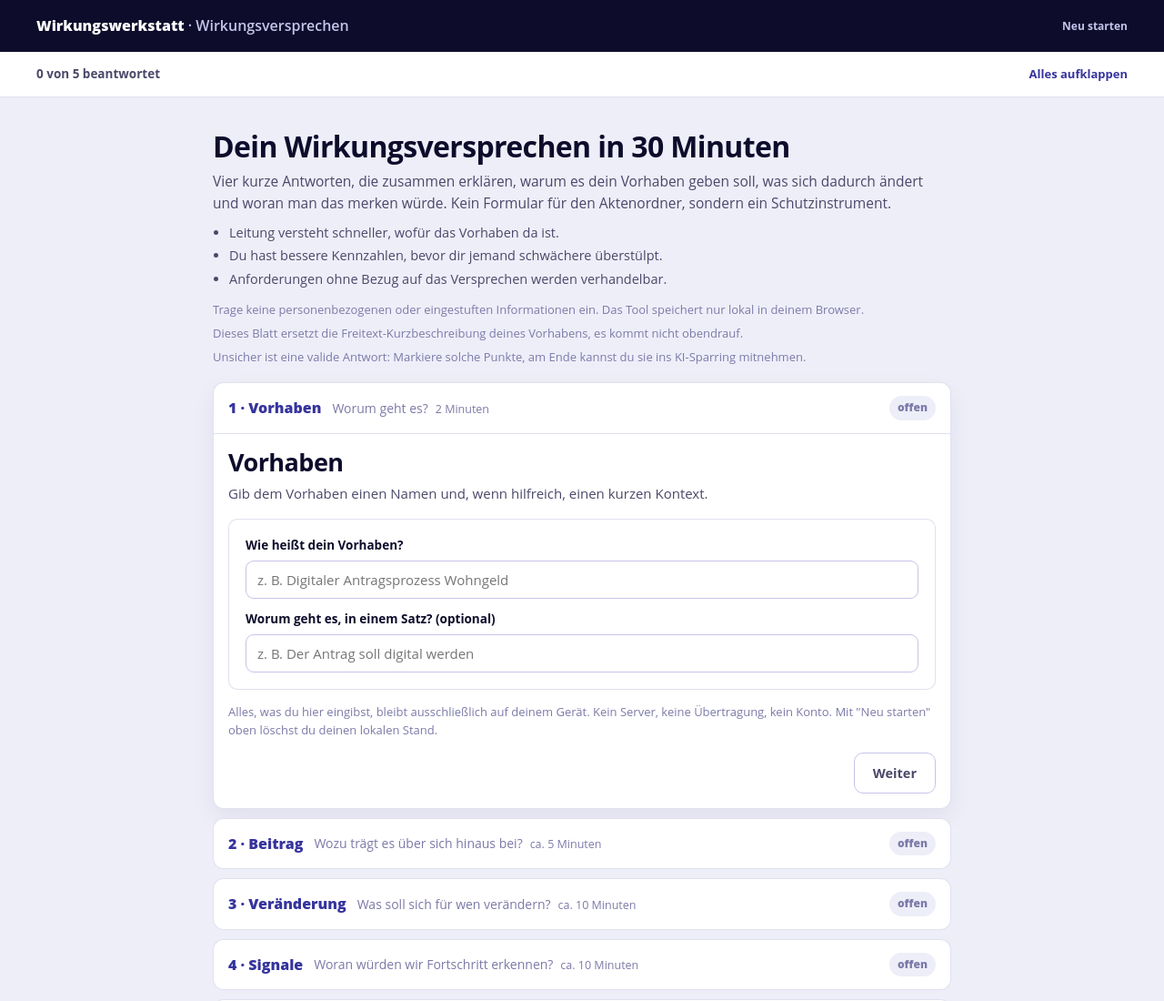
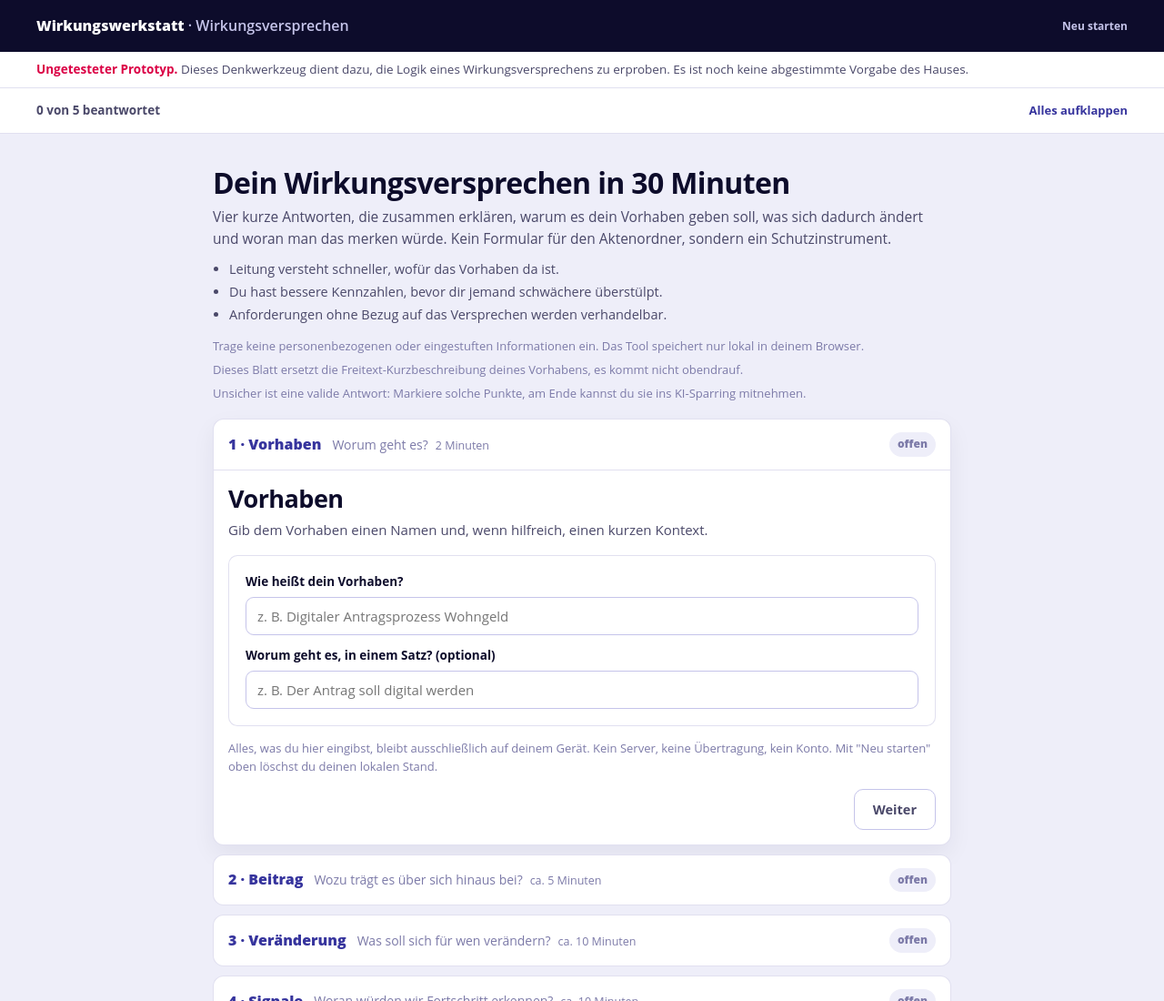
Before and after one commit to julelabs/wirkungswerkstatt, a plain HTML site: page wirkungsversprechen.html in a window 1280 px wide. Shown: the top 1100 px of the page at 91% size. Drawn offline with Linux system fonts and the light colour scheme; a web font is replaced by a local one.

Commit message:
Wirkungsversprechen dauerhaft als ungetesteten Prototyp kennzeichnen
Co-Authored-By: Claude Fable 5 <noreply@anthropic.com>

```diff
--- a/wirkungsversprechen.html
+++ b/wirkungsversprechen.html
@@ -27,6 +27,8 @@
   h1,h2,h3 { font-family: var(--display); font-weight: 700; letter-spacing: -0.02em; line-height: 1.12; }
 
   header.top { position: relative; background: var(--dunkel); color: var(--weiss); padding: 16px clamp(16px,4vw,40px); display: flex; align-items: center; justify-content: space-between; gap: 12px; flex-wrap: wrap; }
+  .proto-hinweis { background: var(--weiss); border-bottom: 1px solid var(--line); color: var(--fg-2); font-size: 13.5px; padding: 9px clamp(16px,4vw,40px); }
+  .proto-hinweis strong { color: var(--kirsche); font-family: var(--display); }
   .brand { font-family: var(--display); font-weight: 800; font-size: 16px; }
   .brand a { color: inherit; text-decoration: none; }
   .brand a:hover { color: var(--minze); }
@@ -170,6 +172,11 @@
   <div class="brand"><a href="index.html" title="Zur Startseite">Wirkungswerkstatt</a><span class="pg"> · Wirkungsversprechen</span></div>
   <button id="reset">Neu starten</button>
 </header>
+
+<!-- Dauerhaft sichtbar, nicht wegklickbar: das Werkzeug wird aus dem
+     Portfolio-Priorisierungs-Prototyp heraus verlinkt und darf dort nicht
+     als abgestimmte Vorgabe gelesen werden (Sparring 11.08.). -->
+<p class="proto-hinweis"><strong>Ungetesteter Prototyp.</strong> Dieses Denkwerkzeug dient dazu, die Logik eines Wirkungsversprechens zu erproben. Es ist noch keine abgestimmte Vorgabe des Hauses.</p>
 
 <nav class="progress" id="prog"></nav>
 
```
